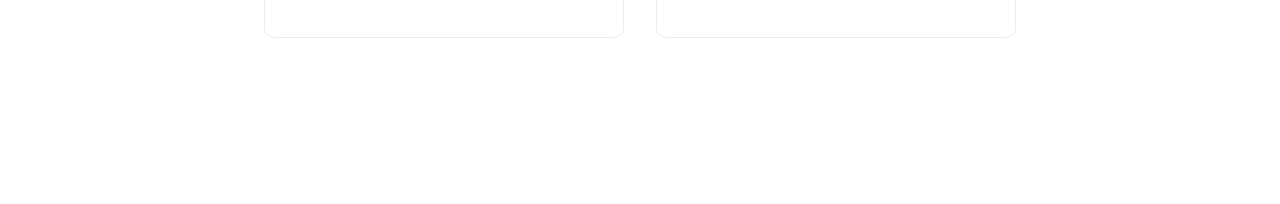
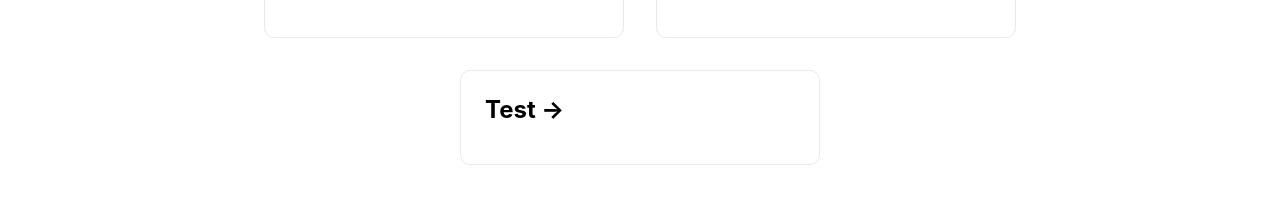
Before and after one commit to TommmyKelly/nextJsblog, a Next.js app: page / in a window 1280 px wide. Shown: the part 652-856 px from the top of the page. Built offline with nearby package versions, Linux system fonts and the light colour scheme.

Commit message:
Update data.js

```diff
--- a/data.js
+++ b/data.js
@@ -30,4 +30,12 @@ export const articles = [
     body:
       "We can’t get enough of our mobile apps. There were 204 billion apps downloads last year, and that number is rising in 2020.  When app stores entered the mainstream tech culture, they exposed developers to an audience of millions who were keen to adopt the innovative capabilities",
   },
+  {
+    id: "5",
+    title: "Test",
+    excerpt:
+      "Test...",
+    body:
+      "We can’t get enough of our mobile apps. There were 204 billion apps downloads last year, and that number is rising in 2020.  When app stores entered the mainstream tech culture, they exposed developers to an audience of millions who were keen to adopt the innovative capabilities",
+  },
 ];
```
